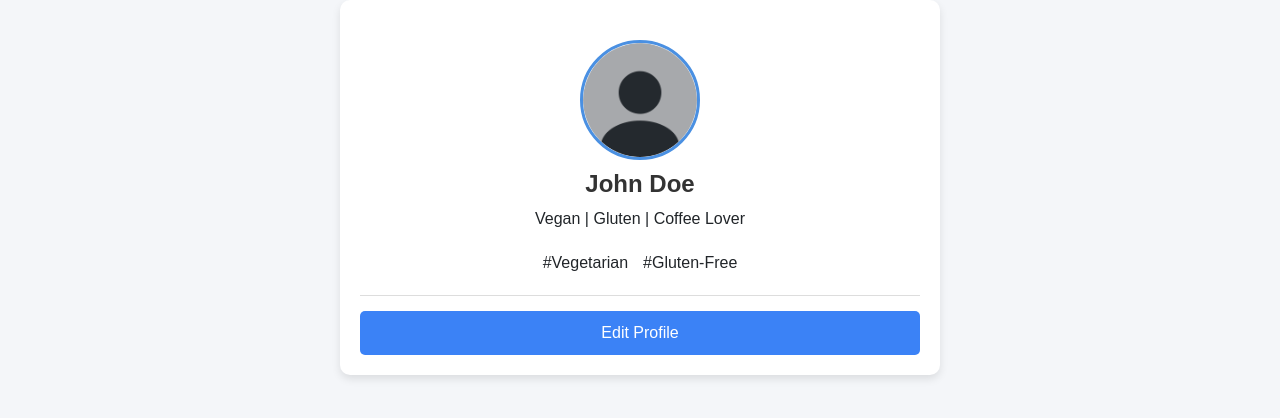
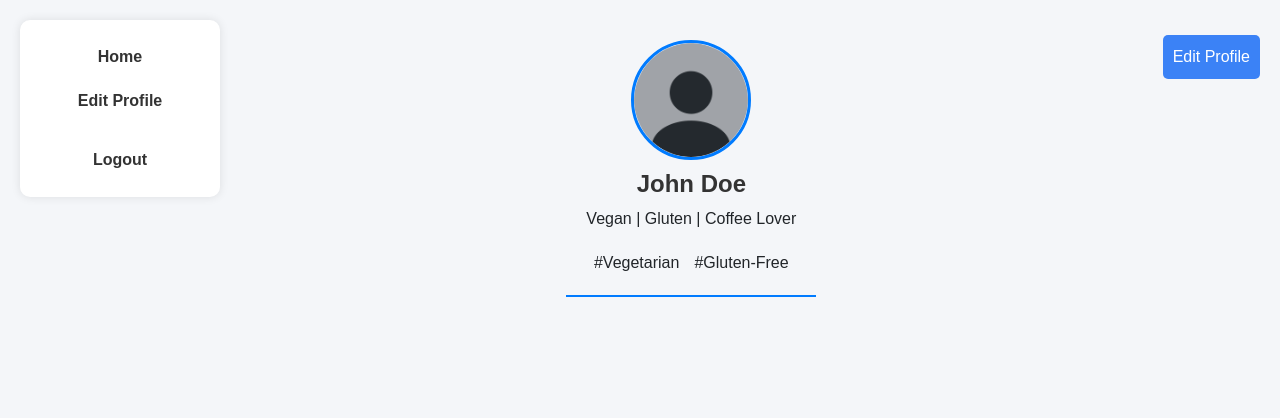
Before and after one commit to hod25/Internet-Project-Front, a React (Vite) app: page /profile in a window 1280 px wide. Shown: the top 418 px of the page. Built offline with nearby package versions, Linux system fonts and the light colour scheme.

Commit message:
Add a SideBar

```diff
--- /dev/null
+++ b/src/components/Sidebar.tsx
@@ -0,0 +1,43 @@
+import { Link, useLocation, useNavigate } from "react-router-dom";
+import "../styles/sidebar.css";
+
+const DynamicSidebar = () => {
+  const location = useLocation();
+  const navigate = useNavigate();
+
+  const handleLogout = () => {
+    localStorage.removeItem("userToken");
+    navigate("/login");
+  };
+
+  return (
+    <aside className="sidebar">
+      {/* <h2 className="sidebar-title">Menu</h2> */}
+
+      {location.pathname === "/" && (
+        <>
+          <Link to="/profile" className="sidebar-link">Profile</Link>
+          <button onClick={handleLogout} className="sidebar-logout">Logout</button>
+        </>
+      )}
+
+      {location.pathname === "/profile" && (
+        <>
+          <Link to="/" className="sidebar-link">Home</Link>
+          <Link to="/edit-profile" className="sidebar-link">Edit Profile</Link>
+          <button onClick={handleLogout} className="sidebar-logout">Logout</button>
+        </>
+      )}
+
+      {location.pathname === "/edit-profile" && (
+        <>
+          <Link to="/" className="sidebar-link">Home</Link>
+          <Link to="/profile" className="sidebar-link">Back to Profile</Link>
+          <button onClick={handleLogout} className="sidebar-logout">Logout</button>
+        </>
+      )}
+    </aside>
+  );
+};
+
+export default DynamicSidebar;
--- a/src/pages/EditProfile.tsx
+++ b/src/pages/EditProfile.tsx
@@ -4,6 +4,7 @@ import { zodResolver } from "@hookform/resolvers/zod";
 import z from "zod";
 import "../styles/EditProfile.css";
 import avatar from "../assets/avatar.png";
+import Sidebar from "../components/Sidebar"; // Add this line
 import { FontAwesomeIcon } from "@fortawesome/react-fontawesome";
 import { faImage } from "@fortawesome/free-solid-svg-icons";
 
@@ -36,7 +37,10 @@ const EditProfilePage: FC = () => {
   ];
 
   return (
-    <form onSubmit={handleSubmit(onSubmit)} className="edit-profile-container">
+    <div className="edit-profile-container">
+      <Sidebar /> {/* Ensure Sidebar is positioned correctly */}
+      <div className="edit-profile-content"> Wrap form in a content div
+        <form onSubmit={handleSubmit(onSubmit)} className="edit-profile-form">
           <div className="edit-profile-header">
             <img
               src={file ? URL.createObjectURL(file) : avatar}
@@ -79,6 +83,8 @@ const EditProfilePage: FC = () => {
             <button type="submit">Save Changes</button>
           </div>
         </form>
+      </div>
+    </div>
   );
 };
 
--- a/src/pages/Home.tsx
+++ b/src/pages/Home.tsx
@@ -2,6 +2,7 @@ import { FC, useEffect, useState } from "react";
 import { Link, useNavigate } from "react-router-dom";
 import "../styles/Home.css";
 import axios from "axios";
+import Sidebar from "../components/Sidebar"; // ✅ ייבוא התפריט הצדדי
 import { FontAwesomeIcon } from "@fortawesome/react-fontawesome";
 import { faImage } from "@fortawesome/free-solid-svg-icons";
 import { useForm, FormProvider } from "react-hook-form";
@@ -17,17 +18,8 @@ interface Recipe {
   likes: number;
 }
 
-const allergyTag = [
-  "Vegetarian",
-  "Vegan",
-  "Gluten-Free",
-  "Lactose-Free",
-  "Nut Allergy",
-  "Shellfish Allergy",
-];
-
 const Home: FC = () => {
-  const navigate = useNavigate();
+  // const navigate = useNavigate();
   const [recipes, setRecipes] = useState<Recipe[]>([]);
   const [newPost, setNewPost] = useState("");
   const [title, setTitle] = useState("");
@@ -40,17 +32,12 @@ const Home: FC = () => {
       try {
         const response = await fetch("http://localhost:4040/recipe");
         const data = await response.json();
-        if (Array.isArray(data)) {
-          setRecipes(data);
-        } else {
-          setRecipes([]);
-        }
+        setRecipes(Array.isArray(data) ? data : []);
       } catch (error) {
         console.error("Error fetching recipes:", error);
         setRecipes([]);
       }
     };
-
     fetchRecipes();
   }, []);
 
@@ -60,62 +47,38 @@ const Home: FC = () => {
         const formData = new FormData();
         formData.append("title", title);
         formData.append("ingredients", JSON.stringify(newPost.split(",")));
-        formData.append("tags", JSON.stringify(selectedAllergies)); // ✅ שולח את האלרגיות לשרת
+        formData.append("tags", JSON.stringify(selectedAllergies));
         if (image) {
           formData.append("image", image);
         }
         formData.append("likes", "0");
         formData.append("owner", "user1");
 
-        console.log("FormData being sent:");
-        for (const pair of formData.entries()) {
-          console.log(pair[0], pair[1]);
-        }
-
         const response = await axios.post(
           "http://localhost:4040/recipe",
           formData,
-          {
-            headers: {
-              "Content-Type": "multipart/form-data",
-            },
-          }
+          { headers: { "Content-Type": "multipart/form-data" } }
         );
 
         setRecipes([response.data, ...recipes]);
         setTitle("");
         setNewPost("");
         setImage(null);
-        setSelectedAllergies([]); // ✅ איפוס התגיות שנבחרו
+        setSelectedAllergies([]);
         methods.reset();
       } catch (error) {
         console.error("Error creating post:", error);
-        if (axios.isAxiosError(error) && error.response) {
-          console.error("Server response:", error.response.data);
       }
     }
-    }
-  };
-
-  const handleLogout = () => {
-    localStorage.removeItem("userToken");
-    navigate("/login");
   };
 
   return (
     <FormProvider {...methods}>
       <div className="home-container">
-        <aside className="sidebar">
-          <Link to="/profile">Profile</Link>
-          <button onClick={handleLogout} className="logout-button">
-            Logout
-          </button>
-        </aside>
-
+        <Sidebar /> {/* ✅ הוספת ה-Sidebar כאן */}
         <main className="feed">
-          <h2>Home Feed</h2>
+          <h2>Feed</h2>
           <div className="create-post">
-            <div className="post-input-container">
             <input
               className="post-title-input"
               placeholder="Enter recipe title..."
@@ -137,32 +100,29 @@ const Home: FC = () => {
                 className="hidden-image-input"
               />
             </label>
-            </div>
             <label>Allergies/Preferences:</label>
             <AllergiesPreferences
-              options={allergyTag}
-              onChange={setSelectedAllergies} // ✅ מעדכן את האלרגיות שנבחרו
+            options={[
+              "Vegetarian",
+              "Vegan",
+              "Gluten-Free",
+              "Lactose-Free",
+              "Nut Allergy",
+              "Shellfish Allergy"
+            ]}
+            onChange={setSelectedAllergies}
 />
-            <button onClick={handlePostSubmit} className="post-button">
-              Post
-            </button>
+            <button onClick={handlePostSubmit} className="post-button">Post</button>
           </div>
+
           {recipes.map((recipe) => (
             <div key={recipe.id} className="post">
               <h3>{recipe.title}</h3>
-              {recipe.image && (
-                <img
-                  src={`http://localhost:4040/${recipe.image}`}
-                  alt="Post"
-                  className="post-image"
-                />
-              )}
+              {recipe.image && <img src={`http://localhost:4040/${recipe.image}`} alt="Post" className="post-image" />}
               <div className="tags">
                 {recipe.tags && recipe.tags.length ? (
                   recipe.tags.map((tag, index) => (
-                    <span key={index} className="tag">
-                      {tag}
-                    </span>
+                    <span key={index} className="tag">#{tag}</span>
                   ))
                 ) : (
                   <span>No tags</span>
--- a/src/pages/profile.tsx
+++ b/src/pages/profile.tsx
@@ -2,6 +2,7 @@ import { FC } from "react";
 import "../styles/profile.css";
 import avatar from "../assets/avatar.png";
 import { Link } from "react-router-dom";
+import Sidebar from "../components/Sidebar"; // Adjust the path as necessary
 
 const Profile: FC = () => {
   const username = "John Doe"; // שם המשתמש מהשרת
@@ -9,6 +10,7 @@ const Profile: FC = () => {
   const allergies = ["Vegetarian", "Gluten-Free"]; // התגיות מהשרת
   return (
     <div className="profile-container">
+    <Sidebar />
       <div className="profile-header">
         <img src={avatar} alt="Profile" className="profile-avatar" />
         <div className="profile-info">
--- a/src/styles/EditProfile.css
+++ b/src/styles/EditProfile.css
@@ -1,11 +1,12 @@
 .edit-profile-container {
-    display: flex;
-    flex-direction: column;
-    align-items: center;
-    justify-content: center;
-    height: 100vh;
-    background-color: #f3f4f6;
-  }
+  display: flex;
+  justify-content: space-between;
+  align-items: flex-start;
+  padding: 20px;
+  background-color: #f4f6f9;
+  height: 100vh;
+  font-family: 'Arial', sans-serif;
+}
 
   .edit-profile-form {
     background: white;
@@ -134,3 +135,6 @@
   .allergy-option input:checked + label:hover {
     background-color: #2563eb;
   }
+
+
+  ;;
--- a/src/styles/profile.css
+++ b/src/styles/profile.css
@@ -1,44 +1,80 @@
 .profile-container {
-    width: 100%;
-    max-width: 600px;
-    margin: 0 auto;
+  display: flex;
+  justify-content: space-between;
+  align-items: flex-start;
   padding: 20px;
-    background: #fff;
+  background-color: #f4f6f9;
+  height: 100vh;
+  font-family: 'Arial', sans-serif;
+}
+
+/* Sidebar */
+.sidebar {
+  width: 200px;
+  background: white;
+  padding: 15px;
   border-radius: 10px;
-    box-shadow: 0 4px 8px rgba(0, 0, 0, 0.1);
-    text-align: center;
+  box-shadow: 0 0 10px rgba(0, 0, 0, 0.1);
+  display: flex;
+  flex-direction: column;
+}
+
+.sidebar a {
+  text-decoration: none;
+  color: #333;
+  padding: 10px 0;
+  font-weight: bold;
+  transition: color 0.3s ease;
+}
+
+.sidebar a:hover {
+  color: #007bff;
+}
+
+/* Profile Main Content */
+.profile-content {
+  flex-grow: 1;
+  background: white;
+  padding: 20px;
+  border-radius: 10px;
+  box-shadow: 0 0 10px rgba(0, 0, 0, 0.1);
+  margin: 0 20px;
 }
 
 .profile-header {
   padding: 20px;
-    border-bottom: 1px solid #ddd;
+  border-bottom: 2px solid #007bff;
+  text-align: center;
 }
 
 .profile-avatar {
   width: 120px;
   height: 120px;
   border-radius: 50%;
-    border: 3px solid #4a90e2;
+  border: 3px solid #007bff;
 }
 
 .profile-name {
   font-size: 22px;
+  font-weight: bold;
   margin: 10px 0;
+  color: #333;
 }
 
 .profile-bio {
   font-size: 14px;
   color: #666;
+  margin-top: 10px;
 }
 
-  .profile-content {
-    padding: 20px;
-  }
-
+/* Profile Stats */
 .profile-stats {
   display: flex;
   justify-content: space-around;
-    margin-bottom: 20px;
+  margin: 20px 0;
+  padding: 15px;
+  background: #f4f4f4;
+  border-radius: 10px;
 }
 
 .profile-stats div {
@@ -51,15 +87,22 @@
   color: #333;
 }
 
+/* Profile Posts */
 .profile-posts h3 {
+  font-size: 22px;
+  font-weight: bold;
+  color: #007bff;
+  margin-bottom: 10px;
   text-align: left;
-    margin-bottom: 10px;
+  border-bottom: 2px solid #007bff;
+  padding-bottom: 5px;
 }
 
 .post {
-    padding: 10px;
-    background: #f4f4f4;
-    border-radius: 8px;
+  background: #e3e3e3;
+  padding: 15px;
+  border-radius: 10px;
   margin-bottom: 10px;
-    text-align: left;
+  font-size: 16px;
+  color: #333;
 }
--- /dev/null
+++ b/src/styles/sidebar.css
@@ -0,0 +1,57 @@
+.sidebar {
+    width: 200px;
+    background: white;
+    padding: 15px;
+    border-radius: 10px;
+    box-shadow: 0 0 10px rgba(0, 0, 0, 0.1);
+    display: flex;
+    flex-direction: column;
+    align-items: center;
+  }
+
+  .sidebar-title {
+    font-size: 20px;
+    font-weight: bold;
+    color: #333;
+    margin-bottom: 10px;
+  }
+
+  .sidebar-nav {
+    display: flex;
+    flex-direction: column;
+    width: 100%;
+  }
+
+  .sidebar-link {
+    text-decoration: none;
+    color: #333;
+    padding: 10px 0;
+    font-weight: bold;
+    transition: color 0.3s ease, background 0.3s ease;
+    text-align: center;
+    border-radius: 5px;
+  }
+
+  .sidebar-link:hover {
+    color: #007bff;
+    background: #f4f6f9;
+  }
+
+  .sidebar-logout {
+    all: unset;
+    display: block;
+    width: 100%;
+    text-align: center;
+    padding: 10px 0;
+    font-weight: bold;
+    cursor: pointer;
+    color: #333;
+    transition: color 0.3s ease, background 0.3s ease;
+    border-radius: 5px;
+    margin-top: 15px;
+  }
+
+  .sidebar-logout:hover {
+    color: #dc3545;
+    background: #f4f6f9;
+  }
```
Lines whose indentation alone changed are shown as unchanged.
